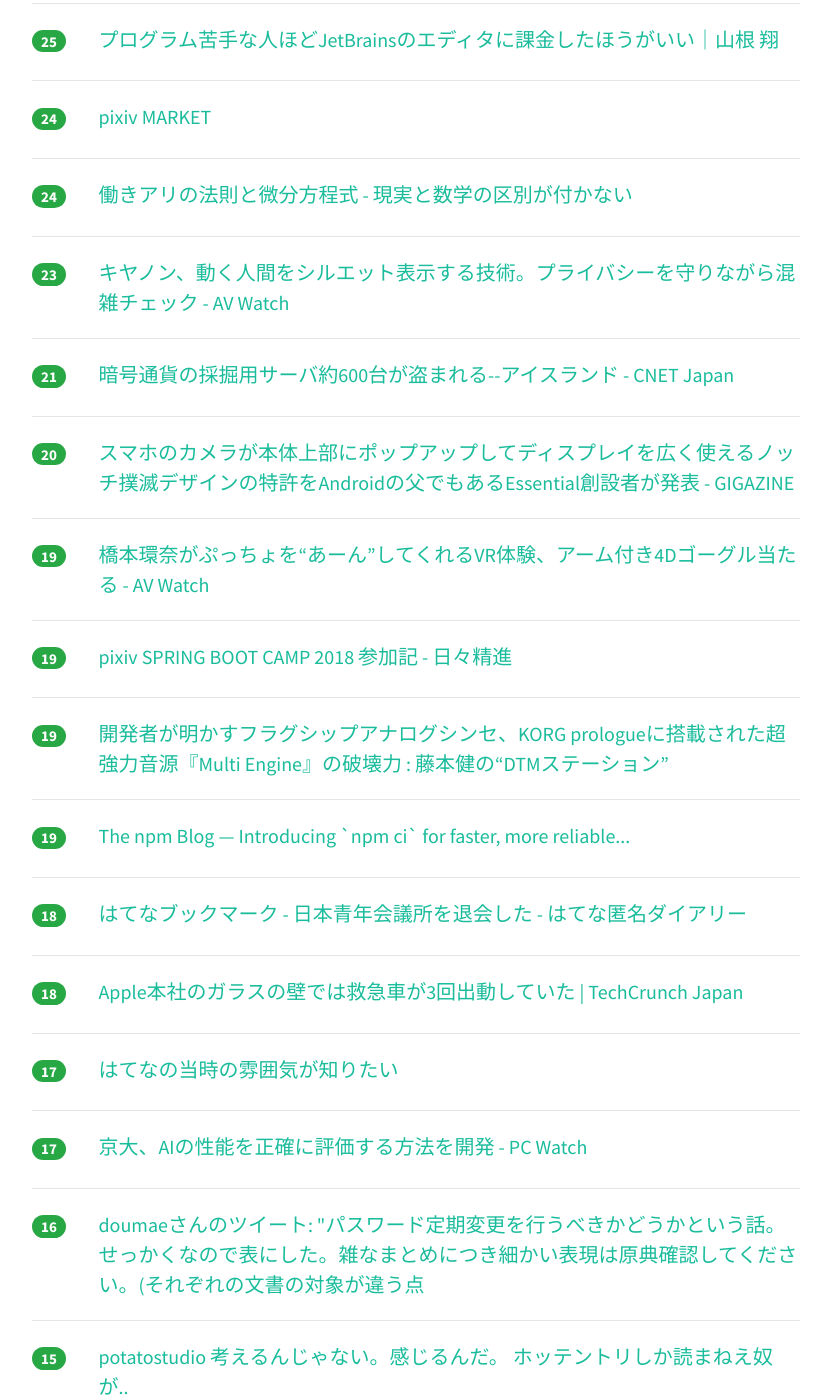
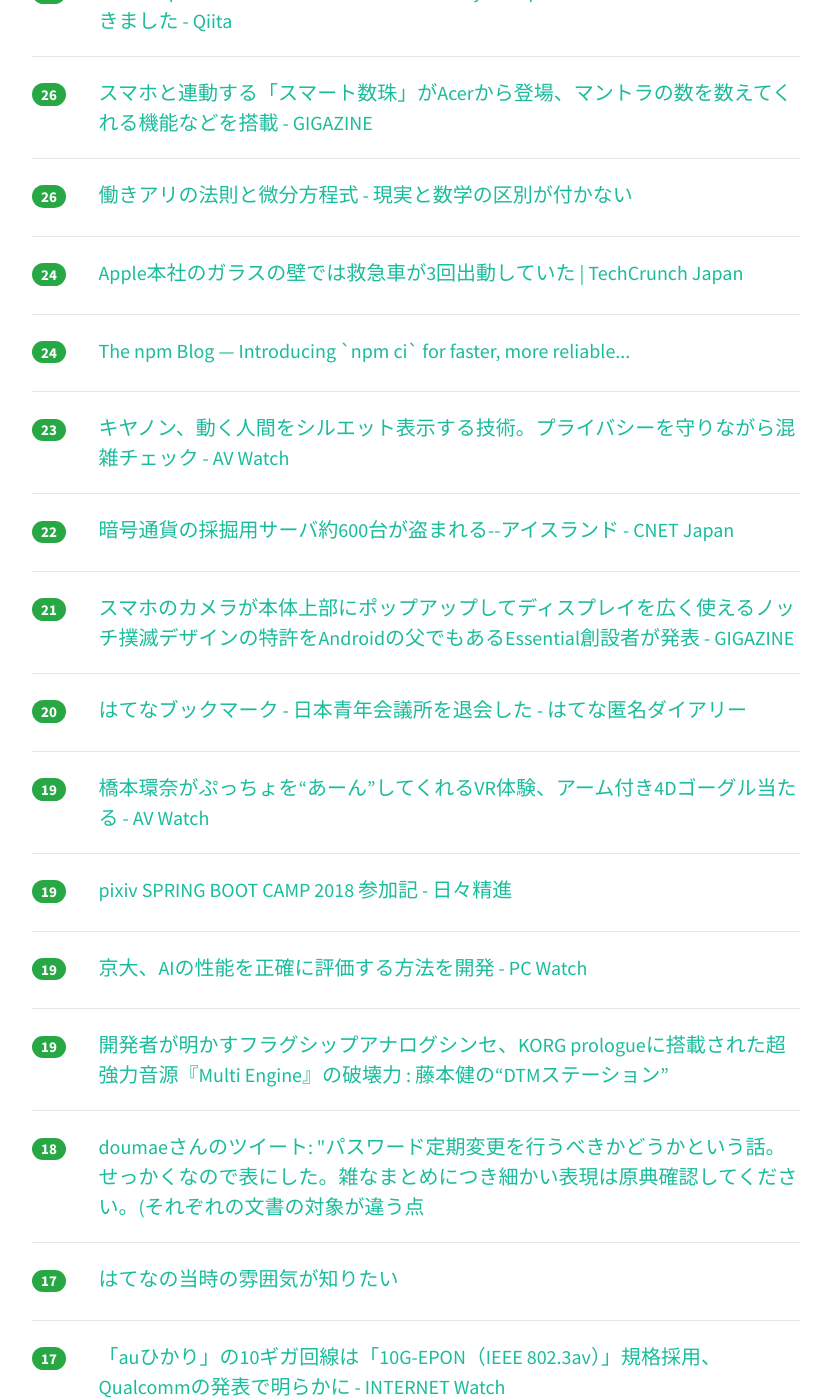
Before and after one commit to yatta47/hatena-matome-site, a Jekyll site: the page built from _posts/2018-03-06-hatena.md, in a window 1280 px wide and 1400 px high, scrolled down 3859 px. Shown: the whole window, without its empty margins (224-1055 px from the left). Built offline with Jekyll 4.4.1, drawn with Linux system fonts in a browser that asks for light colours; nearby versions of some CDN libraries; some of the changed text lies outside the part shown.

Commit message:
Updated 2018-03-06

```diff
--- a/_posts/2018-03-06-hatena.md
+++ b/_posts/2018-03-06-hatena.md
@@ -1,29 +1,34 @@
 ---
 layout: post
 title:  "2018-03-06 はてぶIT"
-date:   2018-03-06 22:01:57
+date:   2018-03-06 23:03:08
 tags: [it-hotentry]
 ---
-57 件のデータあり
+62 件のデータあり
 
 <hr><div class="row">
-<div class="col-1"><span class="badge badge-pill badge-success h2">624</span></div>
+<div class="col-1"><span class="badge badge-pill badge-success h2">642</span></div>
 <div class="col-11"><a href='https://blog.tokumaru.org/2018/03/wasbook2.html' target='_blank'>安全なWebアプリケーションの作り方改訂のお知らせ | 徳丸浩の日記</a></div>
 </div>
 <hr>
 <div class="row">
-<div class="col-1"><span class="badge badge-pill badge-success h2">450</span></div>
+<div class="col-1"><span class="badge badge-pill badge-success h2">480</span></div>
+<div class="col-11"><a href='http://coliss.com/articles/build-websites/operation/design/cheat-codes-for-designing-user-interfaces.html' target='_blank'>これぞプロのデザインテクニック！UIデザインの印象がよくなるデザインの知識とテクニックのまとめ | コリス</a></div>
+</div>
+<hr>
+<div class="row">
+<div class="col-1"><span class="badge badge-pill badge-success h2">464</span></div>
 <div class="col-11"><a href='https://irnote.com/n/na8b9dd20e449' target='_blank'>Spotifyがフリーミアムモデル界の最強モデルである理由｜決算が読めるようになるノート</a></div>
 </div>
 <hr>
 <div class="row">
-<div class="col-1"><span class="badge badge-pill badge-success h2">441</span></div>
-<div class="col-11"><a href='http://coliss.com/articles/build-websites/operation/design/cheat-codes-for-designing-user-interfaces.html' target='_blank'>これぞプロのデザインテクニック！UIデザインの印象がよくなるデザインの知識とテクニックのまとめ | コリス</a></div>
+<div class="col-1"><span class="badge badge-pill badge-success h2">320</span></div>
+<div class="col-11"><a href='https://www.nikkei.com/article/DGXMZO27707600V00C18A3TI1000/' target='_blank'>ヤフー、技術者採用に初年度650万円提示　新卒も可　　：日本経済新聞</a></div>
 </div>
 <hr>
 <div class="row">
-<div class="col-1"><span class="badge badge-pill badge-success h2">317</span></div>
-<div class="col-11"><a href='https://www.nikkei.com/article/DGXMZO27707600V00C18A3TI1000/' target='_blank'>ヤフー、技術者採用に初年度650万円提示　新卒も可　　：日本経済新聞</a></div>
+<div class="col-1"><span class="badge badge-pill badge-success h2">200</span></div>
+<div class="col-11"><a href='http://twitter.com/atsushilonboo/status/970671303857291264' target='_blank'>田村淳さんのツイート: "受験を終えて巨大メディアによって拡散されてしまった間違った情報は、今からどう足掻いても取り消せないのですが… せめて自分の想いを誰にも曲げられずに書</a></div>
 </div>
 <hr>
 <div class="row">
@@ -32,13 +37,18 @@ tags: [it-hotentry]
 </div>
 <hr>
 <div class="row">
-<div class="col-1"><span class="badge badge-pill badge-success h2">163</span></div>
-<div class="col-11"><a href='http://twitter.com/atsushilonboo/status/970671303857291264' target='_blank'>田村淳さんのツイート: "受験を終えて巨大メディアによって拡散されてしまった間違った情報は、今からどう足掻いても取り消せないのですが… せめて自分の想いを誰にも曲げられずに書</a></div>
+<div class="col-1"><span class="badge badge-pill badge-success h2">171</span></div>
+<div class="col-11"><a href='https://codeiq.jp/magazine/2018/03/57560/' target='_blank'>サイバーエージェント・コネヒト・BASEが語る、今あえて開発言語を「PHP」に決めた理由とは？｜CodeIQ MAGAZINE</a></div>
 </div>
 <hr>
 <div class="row">
-<div class="col-1"><span class="badge badge-pill badge-success h2">150</span></div>
-<div class="col-11"><a href='https://codeiq.jp/magazine/2018/03/57560/' target='_blank'>サイバーエージェント・コネヒト・BASEが語る、今あえて開発言語を「PHP」に決めた理由とは？｜CodeIQ MAGAZINE</a></div>
+<div class="col-1"><span class="badge badge-pill badge-success h2">168</span></div>
+<div class="col-11"><a href='https://www.technologia-schoolofmagic.jp/' target='_blank'>ディズニー・プログラミング学習教材「テクノロジア魔法学校」</a></div>
+</div>
+<hr>
+<div class="row">
+<div class="col-1"><span class="badge badge-pill badge-success h2">138</span></div>
+<div class="col-11"><a href='http://www.okuni.me/entry/hatenablog-theme-onihitode' target='_blank'>【ついにきた…！】はてなブログ最新テーマ「ONIHITODE」がマジでおすすめ - オークニズム</a></div>
 </div>
 <hr>
 <div class="row">
@@ -47,23 +57,13 @@ tags: [it-hotentry]
 </div>
 <hr>
 <div class="row">
-<div class="col-1"><span class="badge badge-pill badge-success h2">136</span></div>
-<div class="col-11"><a href='http://www.okuni.me/entry/hatenablog-theme-onihitode' target='_blank'>【ついにきた…！】はてなブログ最新テーマ「ONIHITODE」がマジでおすすめ - オークニズム</a></div>
+<div class="col-1"><span class="badge badge-pill badge-success h2">111</span></div>
+<div class="col-11"><a href='https://www.technologia-schoolofmagic.jp/sp/' target='_blank'>ディズニー・プログラミング学習教材「テクノロジア魔法学校」</a></div>
 </div>
 <hr>
 <div class="row">
-<div class="col-1"><span class="badge badge-pill badge-success h2">129</span></div>
-<div class="col-11"><a href='https://www.technologia-schoolofmagic.jp/' target='_blank'>ディズニー・プログラミング学習教材「テクノロジア魔法学校」</a></div>
-</div>
-<hr>
-<div class="row">
-<div class="col-1"><span class="badge badge-pill badge-success h2">95</span></div>
+<div class="col-1"><span class="badge badge-pill badge-success h2">103</span></div>
 <div class="col-11"><a href='http://kabumatome.doorblog.jp/archives/65913720.html' target='_blank'>楽天カードのシステム障害、公式アナウンスは37時間後・完全復旧は127時間後(見込み) : 市況かぶ全力２階建</a></div>
-</div>
-<hr>
-<div class="row">
-<div class="col-1"><span class="badge badge-pill badge-success h2">93</span></div>
-<div class="col-11"><a href='https://www.technologia-schoolofmagic.jp/sp/' target='_blank'>ディズニー・プログラミング学習教材「テクノロジア魔法学校」</a></div>
 </div>
 <hr>
 <div class="row">
@@ -72,22 +72,22 @@ tags: [it-hotentry]
 </div>
 <hr>
 <div class="row">
-<div class="col-1"><span class="badge badge-pill badge-success h2">73</span></div>
+<div class="col-1"><span class="badge badge-pill badge-success h2">74</span></div>
 <div class="col-11"><a href='http://developer.feedforce.jp/entry/2018/03/05/195913' target='_blank'>カイゼンジャーニーを読んで、実際にカイゼンやってみた - Feedforce Developer Blog</a></div>
 </div>
 <hr>
 <div class="row">
-<div class="col-1"><span class="badge badge-pill badge-success h2">68</span></div>
+<div class="col-1"><span class="badge badge-pill badge-success h2">73</span></div>
 <div class="col-11"><a href='http://blog.toshimaru.net/rails-batch-optimization/' target='_blank'>Rails/ActiveRecord バッチ処理の最適化 - Hack Your Design!</a></div>
 </div>
 <hr>
 <div class="row">
-<div class="col-1"><span class="badge badge-pill badge-success h2">58</span></div>
+<div class="col-1"><span class="badge badge-pill badge-success h2">64</span></div>
 <div class="col-11"><a href='http://blog.midnightseminar.net/entry/2015/08/08/133633' target='_blank'>「PCやタブレットより紙で読むほうが効率的だ」という実証研究いろいろ - The Midnight Seminar</a></div>
 </div>
 <hr>
 <div class="row">
-<div class="col-1"><span class="badge badge-pill badge-success h2">57</span></div>
+<div class="col-1"><span class="badge badge-pill badge-success h2">60</span></div>
 <div class="col-11"><a href='http://shacho.beproud.jp/entry/self-taught-programmer' target='_blank'>「独学プログラマー」は、職業プログラマーへの道標 - ビープラウド社長のブログ</a></div>
 </div>
 <hr>
@@ -102,18 +102,38 @@ tags: [it-hotentry]
 </div>
 <hr>
 <div class="row">
+<div class="col-1"><span class="badge badge-pill badge-success h2">54</span></div>
+<div class="col-11"><a href='https://diary.app.ssig33.com/340' target='_blank'>Firebase 使ってみた 2018 - Diary</a></div>
+</div>
+<hr>
+<div class="row">
 <div class="col-1"><span class="badge badge-pill badge-success h2">51</span></div>
 <div class="col-11"><a href='https://speakerdeck.com/1amageek/ren-woping-jia-suruli-chang-ninatuteyatutashi' target='_blank'>人を評価する立場になってやった事 // Speaker Deck</a></div>
 </div>
 <hr>
 <div class="row">
-<div class="col-1"><span class="badge badge-pill badge-success h2">47</span></div>
+<div class="col-1"><span class="badge badge-pill badge-success h2">49</span></div>
 <div class="col-11"><a href='https://inside.pixiv.blog/kana/3486' target='_blank'>「おまえは今までレビューしたプルリクの数をおぼえているのか？」 - pixiv inside</a></div>
 </div>
 <hr>
 <div class="row">
-<div class="col-1"><span class="badge badge-pill badge-success h2">46</span></div>
-<div class="col-11"><a href='https://diary.app.ssig33.com/340' target='_blank'>Firebase 使ってみた 2018 - Diary</a></div>
+<div class="col-1"><span class="badge badge-pill badge-success h2">48</span></div>
+<div class="col-11"><a href='https://qiita.com/kunichiko/items/7f64c7c80b44b15371a3' target='_blank'>Google Spreadsheet を簡易 Webサーバーとして動かして、手軽にWebHookを受け取る方法 - Qiita</a></div>
+</div>
+<hr>
+<div class="row">
+<div class="col-1"><span class="badge badge-pill badge-success h2">44</span></div>
+<div class="col-11"><a href='http://www.itmedia.co.jp/enterprise/articles/1803/06/news012.html' target='_blank'>「天才を殺す凡人」から考える　大企業でイノベーションが起きないメカニズム (1/3) - ITmedia エンタープライズ</a></div>
+</div>
+<hr>
+<div class="row">
+<div class="col-1"><span class="badge badge-pill badge-success h2">43</span></div>
+<div class="col-11"><a href='http://astj.hatenablog.com/entry/2018/03/06/130930' target='_blank'>JVM の DNS キャッシュを制御する - 平常運転</a></div>
+</div>
+<hr>
+<div class="row">
+<div class="col-1"><span class="badge badge-pill badge-success h2">42</span></div>
+<div class="col-11"><a href='http://www.mermirai.com/entry/student' target='_blank'>女子大生の使うサービスに未来あり？最新のインターネット事情を聞いた - メルミライ</a></div>
 </div>
 <hr>
 <div class="row">
@@ -123,31 +143,16 @@ tags: [it-hotentry]
 <hr>
 <div class="row">
 <div class="col-1"><span class="badge badge-pill badge-success h2">41</span></div>
-<div class="col-11"><a href='http://www.mermirai.com/entry/student' target='_blank'>女子大生の使うサービスに未来あり？最新のインターネット事情を聞いた - メルミライ</a></div>
+<div class="col-11"><a href='http://twitter.com/i/moments/970545941693345792' target='_blank'>韓国のイチゴ問題の複雑な構造</a></div>
 </div>
 <hr>
 <div class="row">
 <div class="col-1"><span class="badge badge-pill badge-success h2">40</span></div>
-<div class="col-11"><a href='http://www.itmedia.co.jp/enterprise/articles/1803/06/news012.html' target='_blank'>「天才を殺す凡人」から考える　大企業でイノベーションが起きないメカニズム (1/3) - ITmedia エンタープライズ</a></div>
-</div>
-<hr>
-<div class="row">
-<div class="col-1"><span class="badge badge-pill badge-success h2">39</span></div>
-<div class="col-11"><a href='http://twitter.com/i/moments/970545941693345792' target='_blank'>韓国のイチゴ問題の複雑な構造</a></div>
-</div>
-<hr>
-<div class="row">
-<div class="col-1"><span class="badge badge-pill badge-success h2">39</span></div>
-<div class="col-11"><a href='http://astj.hatenablog.com/entry/2018/03/06/130930' target='_blank'>JVM の DNS キャッシュを制御する - 平常運転</a></div>
+<div class="col-11"><a href='https://boater.jp/article/688/' target='_blank'>営業せずに1,100社に導入された理由。業務管理のboard｜boater（ボーター）【ユーザーの本音で作った法人向けITサービスの比較・活用ガイド】</a></div>
 </div>
 <hr>
 <div class="row">
 <div class="col-1"><span class="badge badge-pill badge-success h2">38</span></div>
-<div class="col-11"><a href='https://boater.jp/article/688/' target='_blank'>営業せずに1,100社に導入された理由。業務管理のboard｜boater（ボーター）【ユーザーの本音で作った法人向けITサービスの比較・活用ガイド】</a></div>
-</div>
-<hr>
-<div class="row">
-<div class="col-1"><span class="badge badge-pill badge-success h2">37</span></div>
 <div class="col-11"><a href='http://techlife.cookpad.com/entry/2018/03/06/100121' target='_blank'>Swift.Decodable + Int64 / iOS 10 = 要注意 - クックパッド開発者ブログ</a></div>
 </div>
 <hr>
@@ -162,8 +167,8 @@ tags: [it-hotentry]
 </div>
 <hr>
 <div class="row">
-<div class="col-1"><span class="badge badge-pill badge-success h2">33</span></div>
-<div class="col-11"><a href='https://qiita.com/kunichiko/items/7f64c7c80b44b15371a3' target='_blank'>Google Spreadsheet を簡易 Webサーバーとして動かして、手軽にWebHookを受け取る方法 - Qiita</a></div>
+<div class="col-1"><span class="badge badge-pill badge-success h2">34</span></div>
+<div class="col-11"><a href='http://iplanning.hatenablog.jp/entry/2018/03/06/080000' target='_blank'>Java製のシューティングゲームをTypeScriptでWebに移植する - 技術ブログ | 株式会社アイプランニング</a></div>
 </div>
 <hr>
 <div class="row">
@@ -172,8 +177,8 @@ tags: [it-hotentry]
 </div>
 <hr>
 <div class="row">
-<div class="col-1"><span class="badge badge-pill badge-success h2">31</span></div>
-<div class="col-11"><a href='http://iplanning.hatenablog.jp/entry/2018/03/06/080000' target='_blank'>Java製のシューティングゲームをTypeScriptでWebに移植する - 技術ブログ | 株式会社アイプランニング</a></div>
+<div class="col-1"><span class="badge badge-pill badge-success h2">32</span></div>
+<div class="col-11"><a href='https://note.sho-yamane.me/n/n07f850605cff' target='_blank'>プログラム苦手な人ほどJetBrainsのエディタに課金したほうがいい｜山根 翔</a></div>
 </div>
 <hr>
 <div class="row">
@@ -182,28 +187,33 @@ tags: [it-hotentry]
 </div>
 <hr>
 <div class="row">
-<div class="col-1"><span class="badge badge-pill badge-success h2">26</span></div>
+<div class="col-1"><span class="badge badge-pill badge-success h2">29</span></div>
+<div class="col-11"><a href='https://market.pixiv.net/' target='_blank'>pixiv MARKET</a></div>
+</div>
+<hr>
+<div class="row">
+<div class="col-1"><span class="badge badge-pill badge-success h2">28</span></div>
 <div class="col-11"><a href='https://qiita.com/grapswiz/items/c9cfa986a8fe3cc6b41a' target='_blank'>JavaScript からクリップボードを扱える Async Clipboard API がそろそろ見えてきました - Qiita</a></div>
 </div>
 <hr>
 <div class="row">
-<div class="col-1"><span class="badge badge-pill badge-success h2">25</span></div>
+<div class="col-1"><span class="badge badge-pill badge-success h2">26</span></div>
 <div class="col-11"><a href='https://gigazine.net/news/20180306-acer-smart-beads/' target='_blank'>スマホと連動する「スマート数珠」がAcerから登場、マントラの数を数えてくれる機能などを搭載 - GIGAZINE</a></div>
 </div>
 <hr>
 <div class="row">
-<div class="col-1"><span class="badge badge-pill badge-success h2">25</span></div>
-<div class="col-11"><a href='https://note.sho-yamane.me/n/n07f850605cff' target='_blank'>プログラム苦手な人ほどJetBrainsのエディタに課金したほうがいい｜山根 翔</a></div>
+<div class="col-1"><span class="badge badge-pill badge-success h2">26</span></div>
+<div class="col-11"><a href='http://egory-cat.hatenablog.com/entry/2018/03/06/045051' target='_blank'>働きアリの法則と微分方程式 - 現実と数学の区別が付かない</a></div>
 </div>
 <hr>
 <div class="row">
 <div class="col-1"><span class="badge badge-pill badge-success h2">24</span></div>
-<div class="col-11"><a href='https://market.pixiv.net/' target='_blank'>pixiv MARKET</a></div>
+<div class="col-11"><a href='http://jp.techcrunch.com/2018/03/06/2018-03-05-apples-glass-walls-result-in-911-calls/' target='_blank'>Apple本社のガラスの壁では救急車が3回出動していた | TechCrunch Japan</a></div>
 </div>
 <hr>
 <div class="row">
 <div class="col-1"><span class="badge badge-pill badge-success h2">24</span></div>
-<div class="col-11"><a href='http://egory-cat.hatenablog.com/entry/2018/03/06/045051' target='_blank'>働きアリの法則と微分方程式 - 現実と数学の区別が付かない</a></div>
+<div class="col-11"><a href='http://blog.npmjs.org/post/171556855892/introducing-npm-ci-for-faster-more-reliable' target='_blank'>The npm Blog — Introducing `npm ci` for faster, more reliable...</a></div>
 </div>
 <hr>
 <div class="row">
@@ -212,13 +222,18 @@ tags: [it-hotentry]
 </div>
 <hr>
 <div class="row">
-<div class="col-1"><span class="badge badge-pill badge-success h2">21</span></div>
+<div class="col-1"><span class="badge badge-pill badge-success h2">22</span></div>
 <div class="col-11"><a href='https://japan.cnet.com/article/35115662/' target='_blank'>暗号通貨の採掘用サーバ約600台が盗まれる--アイスランド - CNET Japan</a></div>
 </div>
 <hr>
 <div class="row">
+<div class="col-1"><span class="badge badge-pill badge-success h2">21</span></div>
+<div class="col-11"><a href='https://gigazine.net/news/20180306-no-notch-screen-popup-camera/' target='_blank'>スマホのカメラが本体上部にポップアップしてディスプレイを広く使えるノッチ撲滅デザインの特許をAndroidの父でもあるEssential創設者が発表 - GIGAZINE</a></div>
+</div>
+<hr>
+<div class="row">
 <div class="col-1"><span class="badge badge-pill badge-success h2">20</span></div>
-<div class="col-11"><a href='https://gigazine.net/news/20180306-no-notch-screen-popup-camera/' target='_blank'>スマホのカメラが本体上部にポップアップしてディスプレイを広く使えるノッチ撲滅デザインの特許をAndroidの父でもあるEssential創設者が発表 - GIGAZINE</a></div>
+<div class="col-11"><a href='http://b.hatena.ne.jp/entry/s/anond.hatelabo.jp/20180306002045' target='_blank'>はてなブックマーク - 日本青年会議所を退会した - はてな匿名ダイアリー</a></div>
 </div>
 <hr>
 <div class="row">
@@ -233,22 +248,17 @@ tags: [it-hotentry]
 <hr>
 <div class="row">
 <div class="col-1"><span class="badge badge-pill badge-success h2">19</span></div>
+<div class="col-11"><a href='https://pc.watch.impress.co.jp/docs/news/1109945.html' target='_blank'>京大、AIの性能を正確に評価する方法を開発 - PC Watch</a></div>
+</div>
+<hr>
+<div class="row">
+<div class="col-1"><span class="badge badge-pill badge-success h2">19</span></div>
 <div class="col-11"><a href='http://www.dtmstation.com/archives/52010850.html' target='_blank'>開発者が明かすフラグシップアナログシンセ、KORG prologueに搭載された超強力音源『Multi Engine』の破壊力 : 藤本健の“DTMステーション”</a></div>
 </div>
 <hr>
 <div class="row">
-<div class="col-1"><span class="badge badge-pill badge-success h2">19</span></div>
-<div class="col-11"><a href='http://blog.npmjs.org/post/171556855892/introducing-npm-ci-for-faster-more-reliable' target='_blank'>The npm Blog — Introducing `npm ci` for faster, more reliable...</a></div>
-</div>
-<hr>
-<div class="row">
 <div class="col-1"><span class="badge badge-pill badge-success h2">18</span></div>
-<div class="col-11"><a href='http://b.hatena.ne.jp/entry/s/anond.hatelabo.jp/20180306002045' target='_blank'>はてなブックマーク - 日本青年会議所を退会した - はてな匿名ダイアリー</a></div>
-</div>
-<hr>
-<div class="row">
-<div class="col-1"><span class="badge badge-pill badge-success h2">18</span></div>
-<div class="col-11"><a href='http://jp.techcrunch.com/2018/03/06/2018-03-05-apples-glass-walls-result-in-911-calls/' target='_blank'>Apple本社のガラスの壁では救急車が3回出動していた | TechCrunch Japan</a></div>
+<div class="col-11"><a href='http://twitter.com/donz80/status/970537496650985473' target='_blank'>doumaeさんのツイート: "パスワード定期変更を行うべきかどうかという話。せっかくなので表にした。雑なまとめにつき細かい表現は原典確認してください。(それぞれの文書の対象が違う点</a></div>
 </div>
 <hr>
 <div class="row">
@@ -258,12 +268,17 @@ tags: [it-hotentry]
 <hr>
 <div class="row">
 <div class="col-1"><span class="badge badge-pill badge-success h2">17</span></div>
-<div class="col-11"><a href='https://pc.watch.impress.co.jp/docs/news/1109945.html' target='_blank'>京大、AIの性能を正確に評価する方法を開発 - PC Watch</a></div>
+<div class="col-11"><a href='https://internet.watch.impress.co.jp/docs/news/1110022.html' target='_blank'>「auひかり」の10ギガ回線は「10G-EPON（IEEE 802.3av）」規格採用、Qualcommの発表で明らかに - INTERNET Watch</a></div>
+</div>
+<hr>
+<div class="row">
+<div class="col-1"><span class="badge badge-pill badge-success h2">17</span></div>
+<div class="col-11"><a href='https://pc.watch.impress.co.jp/docs/news/yajiuma/1109968.html' target='_blank'>【やじうまPC Watch】Intel 100/200チップセットでCoffee Lakeを完全動作させることに成功 - PC Watch</a></div>
 </div>
 <hr>
 <div class="row">
 <div class="col-1"><span class="badge badge-pill badge-success h2">16</span></div>
-<div class="col-11"><a href='http://twitter.com/donz80/status/970537496650985473' target='_blank'>doumaeさんのツイート: "パスワード定期変更を行うべきかどうかという話。せっかくなので表にした。雑なまとめにつき細かい表現は原典確認してください。(それぞれの文書の対象が違う点</a></div>
+<div class="col-11"><a href='http://www.itmedia.co.jp/news/articles/1803/06/news109.html' target='_blank'>楽天、ケータイ基地局の整備で東電の「鉄塔」借りる　約300億円削減 - ITmedia NEWS</a></div>
 </div>
 <hr>
 <div class="row">
@@ -282,12 +297,22 @@ tags: [it-hotentry]
 </div>
 <hr>
 <div class="row">
+<div class="col-1"><span class="badge badge-pill badge-success h2">14</span></div>
+<div class="col-11"><a href='https://anond.hatelabo.jp/20180306172804' target='_blank'>塩分はカロリー0だしセーフ理論浸透させていくぞ</a></div>
+</div>
+<hr>
+<div class="row">
+<div class="col-1"><span class="badge badge-pill badge-success h2">14</span></div>
+<div class="col-11"><a href='https://techblog.yahoo.co.jp/datascience/crowd-deep-learning/' target='_blank'>PredNetを用いた混雑レーダーの未来予測 - Yahoo! JAPAN Tech Blog</a></div>
+</div>
+<hr>
+<div class="row">
 <div class="col-1"><span class="badge badge-pill badge-success h2">13</span></div>
 <div class="col-11"><a href='http://b.hatena.ne.jp/entry/s/anond.hatelabo.jp/20180303064407' target='_blank'>はてなブックマーク - エヴァのリアルタイム放送時の雰囲気も知りたい。 当時アニメに興味なくて..</a></div>
 </div>
 <hr>
 <div class="row">
-<div class="col-1"><span class="badge badge-pill badge-success h2">12</span></div>
-<div class="col-11"><a href='https://anond.hatelabo.jp/20180306172804' target='_blank'>塩分はカロリー0だしセーフ理論浸透させていくぞ</a></div>
+<div class="col-1"><span class="badge badge-pill badge-success h2">2</span></div>
+<div class="col-11"><a href='https://leader22.github.io/slides/pxg_camp-2018a/#1' target='_blank'>動画切り出しアプリをElectronで作った</a></div>
 </div>
 <hr>
```
